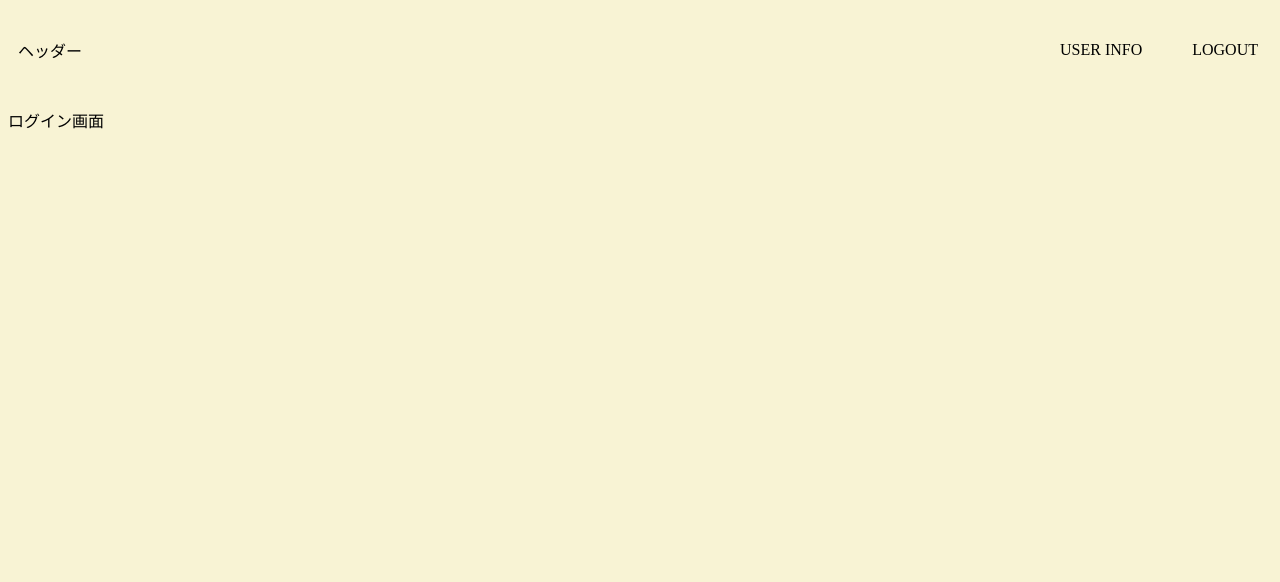
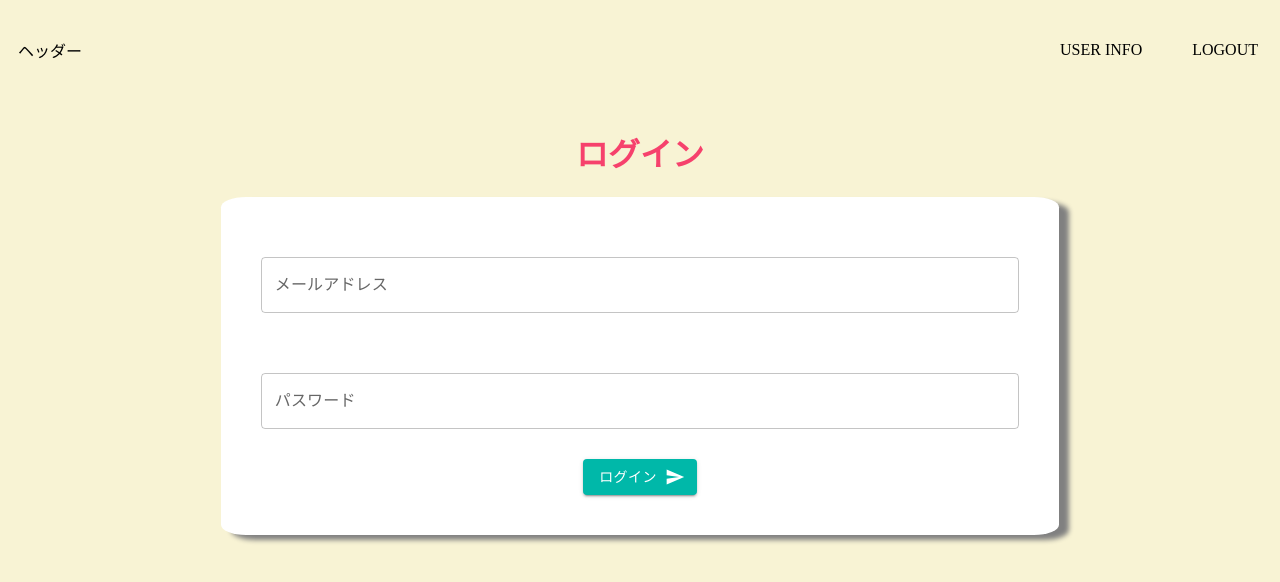
Before and after one commit to koda-momo/household-account-book, a Next.js app: page /auth/login in a window 1280 px wide. Shown: the top 582 px of the page. Built offline with nearby package versions, Linux system fonts and the light colour scheme.

Commit message:
ログイン画面の作成

```diff
--- a/src/pages/auth/login.tsx
+++ b/src/pages/auth/login.tsx
@@ -1,14 +1,79 @@
+import { Button } from "@mui/material";
+import styled from "@emotion/styled";
 import type { NextPage } from "next";
+import { useState, useCallback } from "react";
+import { InputText } from "../../components/form/InputText";
+import { PageLayout } from "../../components/layout/PageLayout";
+import SendIcon from "@mui/icons-material/Send";
 
 /**
  * ログイン画面.
  */
 const Login: NextPage = () => {
+  //メールアドレス
+  const [mail, setMail] = useState<string>("");
+  const [mailError, setMailError] = useState<string>("");
+
+  //パスワード
+  const [password, setPassword] = useState<string>("");
+  const [passwordError, setPasswordError] = useState<string>("");
+
+  /**
+   * ログイン.
+   */
+  const postUserData = useCallback(() => {
+    if (mail === "") {
+      setMailError("メールを入力して下さい。");
+    }
+
+    if (password === "") {
+      setPasswordError("パスワードを入力して下さい。");
+    }
+
+    if (mailError !== "" || passwordError !== "") {
+      return;
+    }
+  }, []);
+
   return (
     <>
-      <div>ログイン画面</div>
+      <PageLayout title="ログイン">
+        <_TextInput>
+          <InputText
+            label="メールアドレス"
+            value={mail}
+            setWord={setMail}
+            errorItem={mailError}
+          />
+        </_TextInput>
+
+        <_TextInput>
+          <InputText
+            label="パスワード"
+            value={password}
+            setWord={setPassword}
+            errorItem={passwordError}
+          />
+        </_TextInput>
+
+        <div>
+          <Button
+            variant="contained"
+            onClick={postUserData}
+            endIcon={<SendIcon />}
+            color="primary"
+          >
+            ログイン
+          </Button>
+        </div>
+      </PageLayout>
     </>
   );
 };
 
+//テキストボックス1つ1つ
+const _TextInput = styled("div")(() => ({
+  marginBottom: 30,
+}));
+
 export default Login;
```
